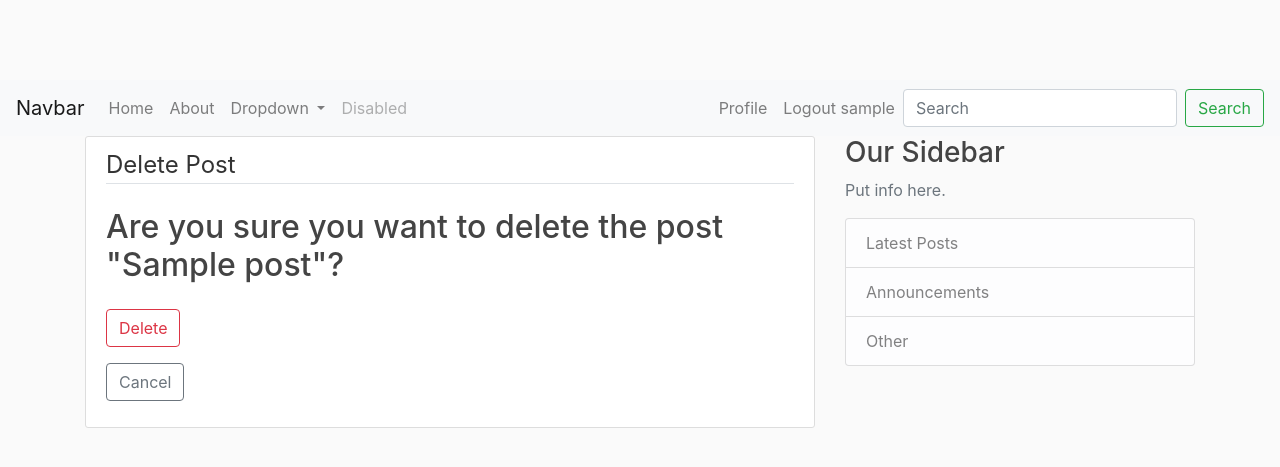
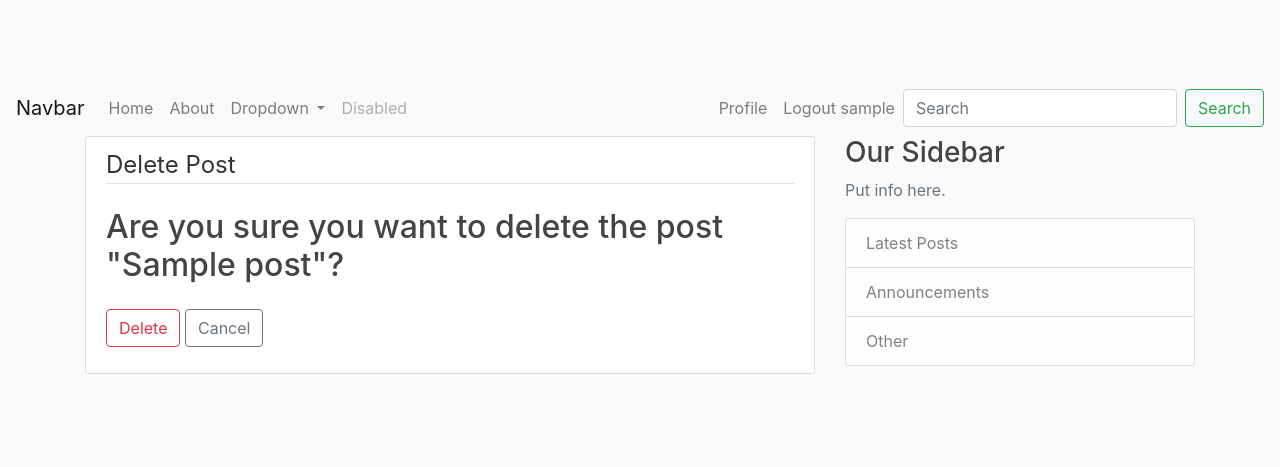
Before and after one commit to Coniferish/djangoTutorial, a Django app: page /post/1/delete in a window 1280 px wide. Shown: the top 467 px of the page. Run offline with Django 4.2, Linux system fonts and the light colour scheme; a user stored in the database is signed in; tables that the repository leaves empty hold one stand-in row (values such as "Sample post").

Commit message:
bug: Fix delete form (add redirect)

```diff
--- a/blog/templates/blog/post_confirm_delete.html
+++ b/blog/templates/blog/post_confirm_delete.html
@@ -9,8 +9,6 @@
             </fieldset>
             <div class="form-group">
                 <button class="btn btn-outline-danger" type="submit">Delete</button>
-            </div>
-            <div class="form-group">
                 <a class="btn btn-outline-secondary" href="{% url 'post-detail' object.id %}">Cancel</a>
             </div>
         </form>
--- a/blog/views.py
+++ b/blog/views.py
@@ -68,6 +68,7 @@ class PostUpdateView(LoginRequiredMixin, UserPassesTestMixin, UpdateView):
 
 class PostDeleteView(LoginRequiredMixin, UserPassesTestMixin, DeleteView):
     model = Post
+    success_url = '/'
 
     def test_func(self):
         post = self.get_object()
```
